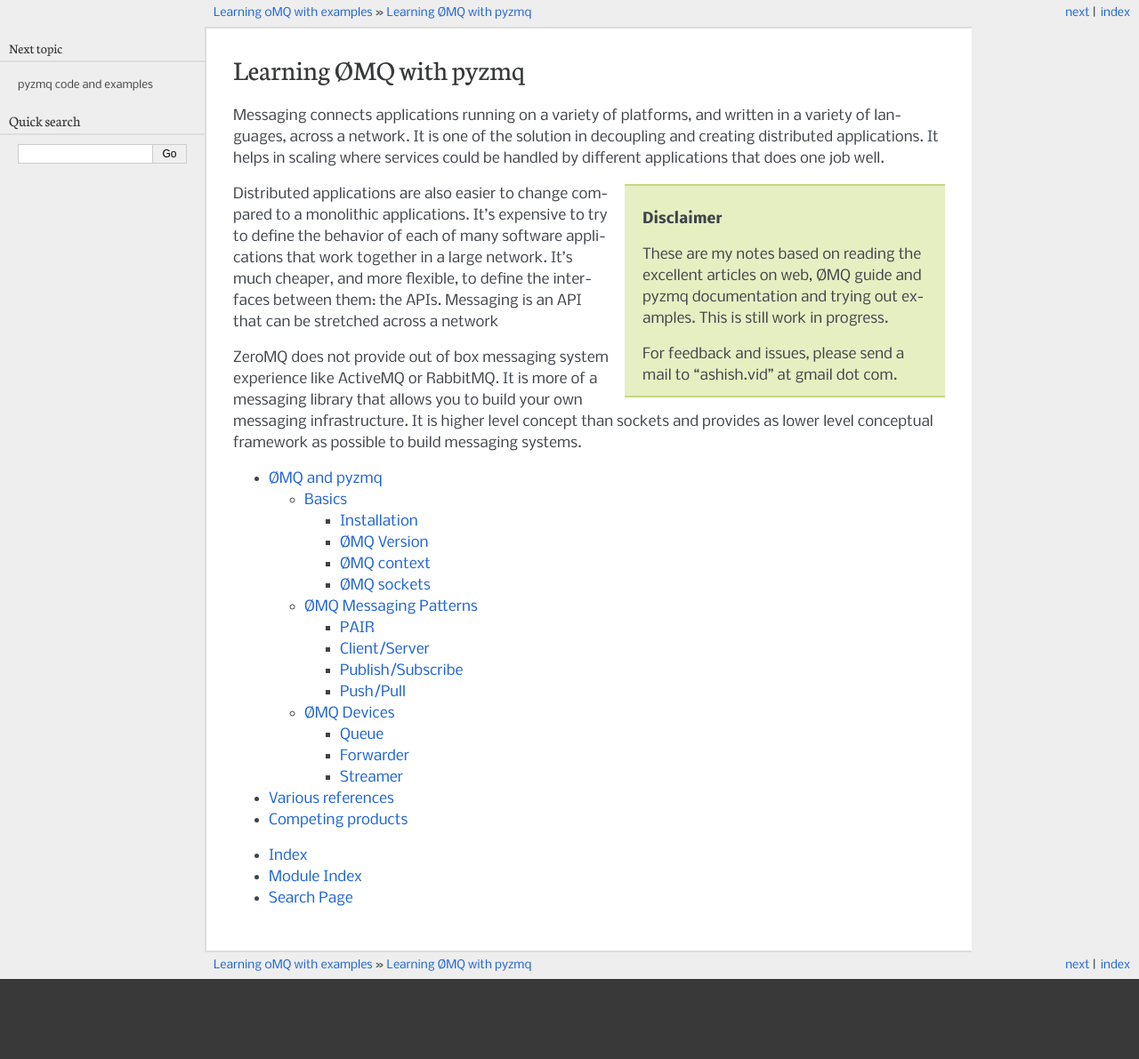
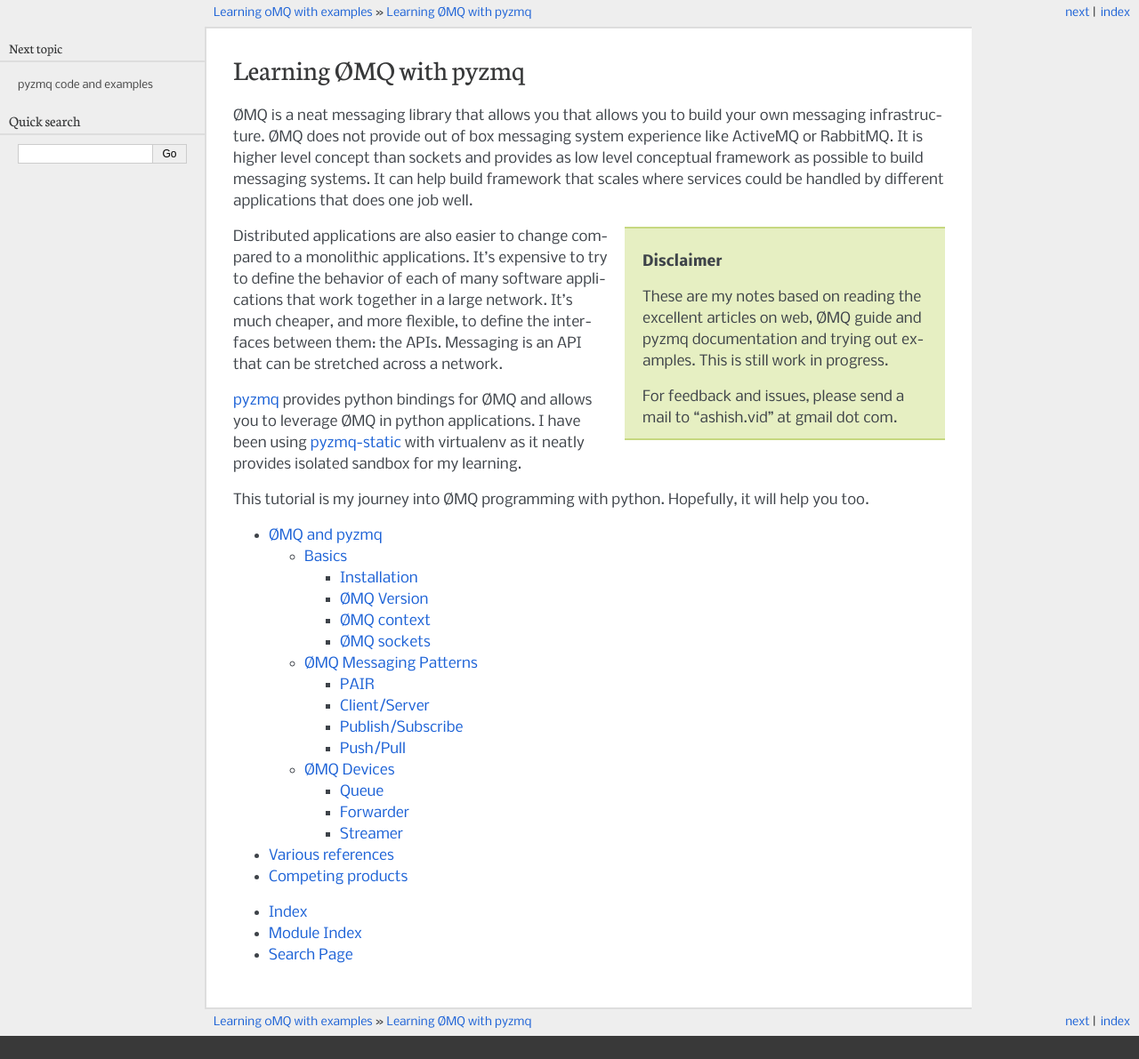
Before and after one commit to ashishrv/pyzmqnotes, a Sphinx documentation site: the page built from source/index.rst, in a window 1280 px wide. Shown: the whole page at 89% size. Built offline with Sphinx 7.4.7, drawn with Linux system fonts in a browser that asks for light colours; before the commit the page ends 1127 px from its top, so only the background shows below that.

Commit message:
improved introduction to notes

```diff
--- a/source/index.rst
+++ b/source/index.rst
@@ -3,9 +3,10 @@
 Learning ØMQ with pyzmq
 =====================================
 
-Messaging connects applications running on a variety of platforms, and written in a variety of languages, across a network.
-It is one of the solution in decoupling and creating distributed applications.
-It helps in scaling where services could be handled by different applications that does one job well.
+ØMQ is a neat messaging library that allows you that allows you to build your own messaging infrastructure.
+ØMQ does not provide out of box messaging system experience like ActiveMQ or RabbitMQ.
+It is higher level concept than sockets and provides as low level conceptual framework as possible to build messaging systems.
+It can help build framework that scales where services could be handled by different applications that does one job well.
 
 .. sidebar:: Disclaimer
 
@@ -17,12 +18,12 @@
 
 Distributed applications are also easier to change compared to a monolithic applications.
 It's expensive to try to define the behavior of each of many software applications that work together in a large network.
-It's much cheaper, and more flexible, to define the interfaces between them: the APIs. Messaging is an API that can be stretched across a network
+It's much cheaper, and more flexible, to define the interfaces between them: the APIs. Messaging is an API that can be stretched across a network.
 
-ZeroMQ does not provide out of box messaging system experience like ActiveMQ or RabbitMQ.
-It is more of a messaging library that allows you to build your own messaging infrastructure.
-It is higher level concept than sockets and provides as lower level conceptual framework as possible to build messaging systems.
+`pyzmq <https://github.com/zeromq/pyzmq>`_ provides python bindings for ØMQ and allows you to leverage ØMQ in python applications.
+I have been using `pyzmq-static <https://bitbucket.org/brandon/pyzmq-static>`_ with virtualenv as it neatly provides isolated sandbox for my learning.
 
+This tutorial is my journey into ØMQ programming with python. Hopefully, it will help you too.
 
 .. toctree::
    :maxdepth: 3
```
